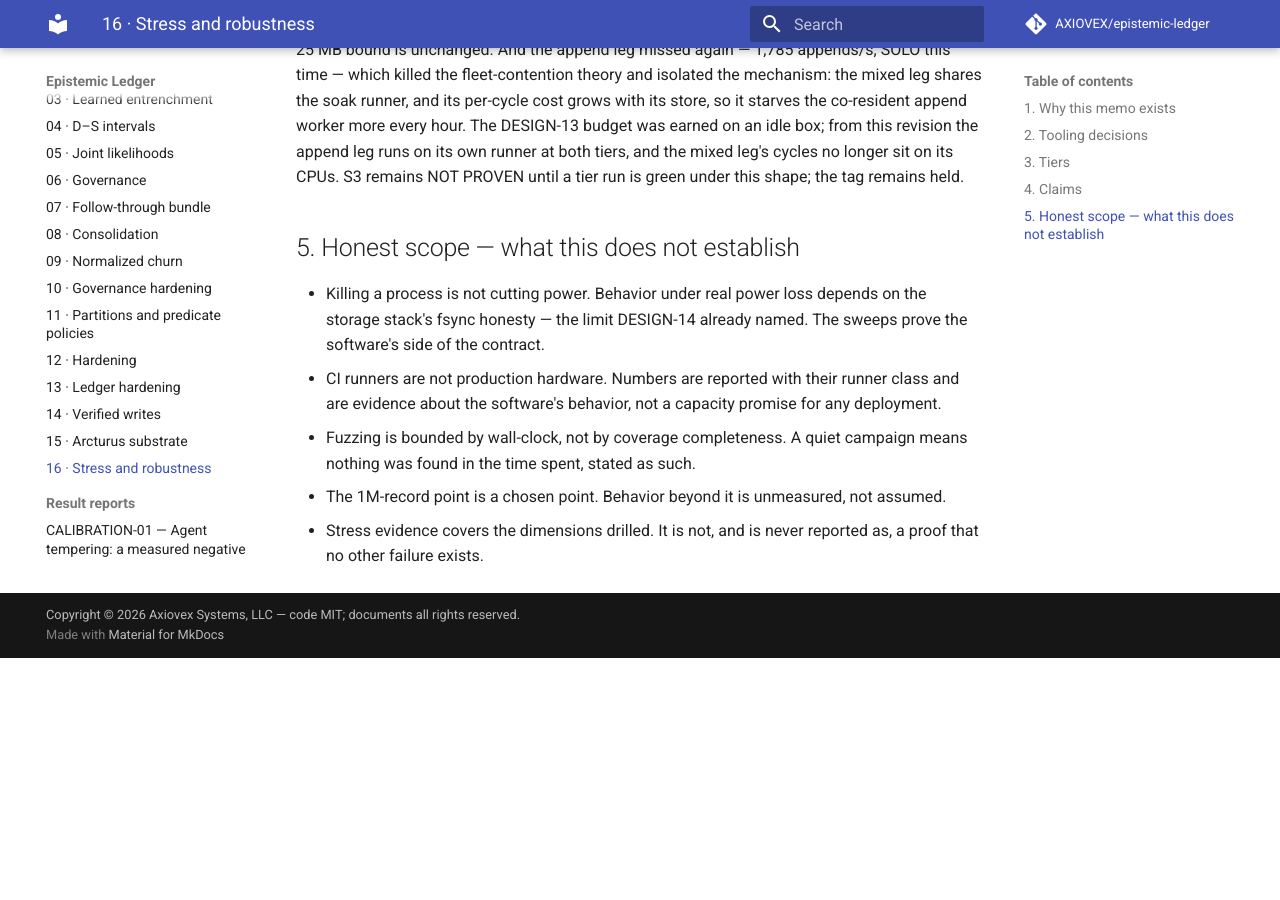
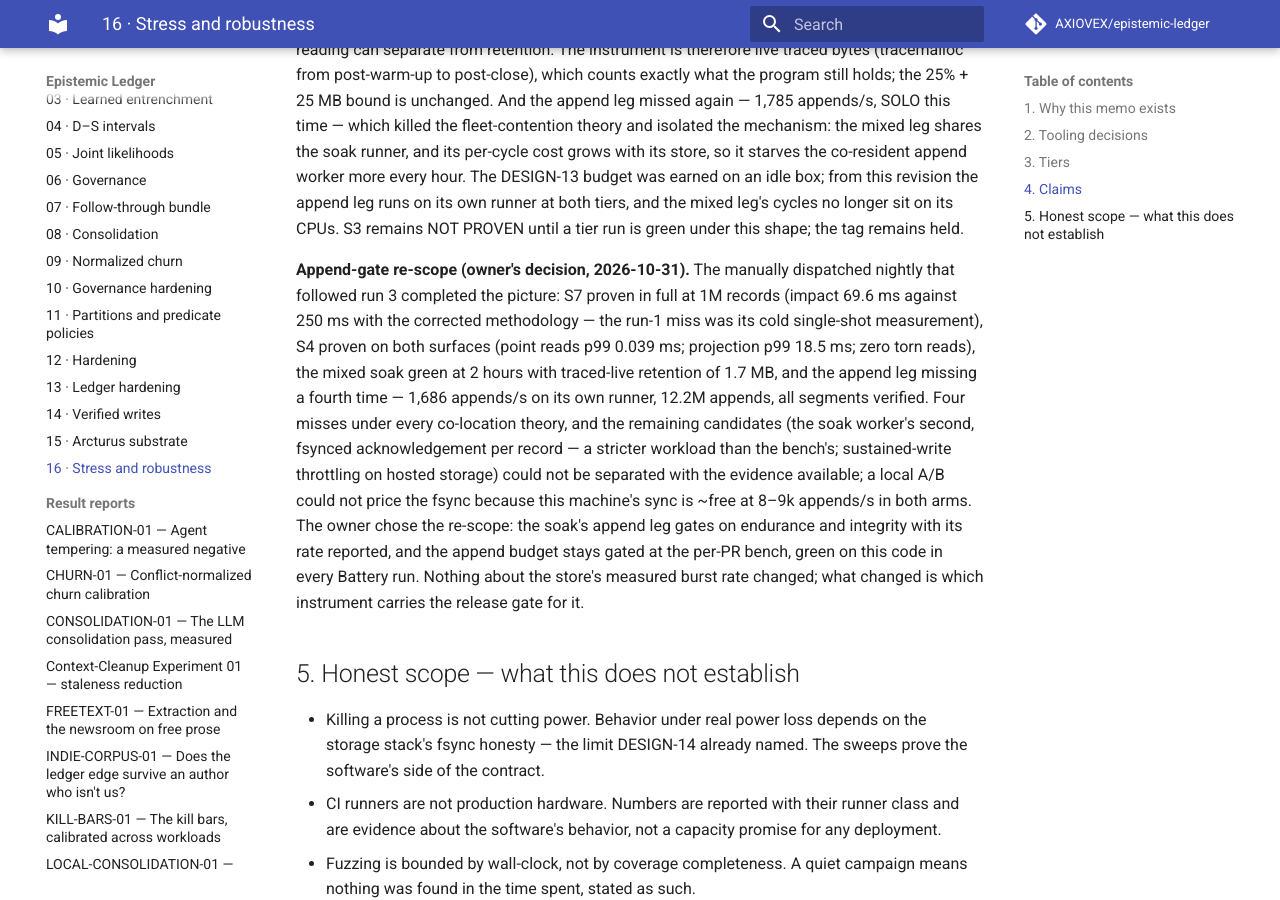
Before and after one commit to AXIOVEX/epistemic-ledger, an MkDocs documentation site: the page built from docs/DESIGN-16-stress-robustness.md, in a window 1280 px wide and 900 px high, scrolled down 6245 px. Built offline with MkDocs 1.6.1 and Material for MkDocs 9.7.7, drawn with Linux system fonts in a browser that asks for light colours; comment, search, counter and statistics services are not loaded; before the commit the page ends 6903 px from its top, so only the background shows below that; some of the changed text lies outside the part shown.

Commit message:
Re-scope the soak append gate to the bench (owner's decision, 2026-10-31) (#60)

```diff
--- a/docs/DESIGN-16-stress-robustness.md
+++ b/docs/DESIGN-16-stress-robustness.md
@@ -144,9 +144,12 @@
   at the end, memory retention bounded (live traced bytes
   after the run within 25% plus 25 MB of the post-warm-up
   live level), and — in a sibling leg of the same duration on
-  its own runner — the chained append stream sustaining at
-  least the DESIGN-13 append budget with every rotated
-  segment verified. *Falsifier:* the soak reports. (Memory
+  its own runner — the chained append stream sustaining the
+  full duration with every rotated segment verified (its
+  rate reported as measured; the DESIGN-13 append budget
+  itself is gated by the per-PR bench, whose workload it
+  describes — re-scoped 2026-10-31 on the owner's decision,
+  see the run-3 note below). *Falsifier:* the soak reports. (Memory
   instrument and leg separation revised 2026-10-31 after the
   first three soak runs; see the soak notes below.)
 - **S4 — Concurrent readers.** With 8 reader processes querying during
@@ -345,6 +348,30 @@
 CPUs. S3 remains NOT PROVEN until a tier run is green
 under this shape; the tag remains held.
 
+**Append-gate re-scope (owner's decision, 2026-10-31).**
+The manually dispatched nightly that followed run 3
+completed the picture: S7 proven in full at 1M records
+(impact 69.6 ms against 250 ms with the corrected
+methodology — the run-1 miss was its cold single-shot
+measurement), S4 proven on both surfaces (point reads p99
+0.039 ms; projection p99 18.5 ms; zero torn reads), the
+mixed soak green at 2 hours with traced-live retention of
+1.7 MB, and the append leg missing a fourth time — 1,686
+appends/s on its own runner, 12.2M appends, all segments
+verified. Four misses under every co-location theory, and
+the remaining candidates (the soak worker's second,
+fsynced acknowledgement per record — a stricter workload
+than the bench's; sustained-write throttling on hosted
+storage) could not be separated with the evidence
+available; a local A/B could not price the fsync because
+this machine's sync is ~free at 8–9k appends/s in both
+arms. The owner chose the re-scope: the soak's append leg
+gates on endurance and integrity with its rate reported,
+and the append budget stays gated at the per-PR bench,
+green on this code in every Battery run. Nothing about
+the store's measured burst rate changed; what changed is
+which instrument carries the release gate for it.
+
 ## 5. Honest scope — what this does not establish
 
 - Killing a process is not cutting power. Behavior under real power
```
Also changed, not shown: CHANGELOG.md (+6 -2 lines), 2 other files.
